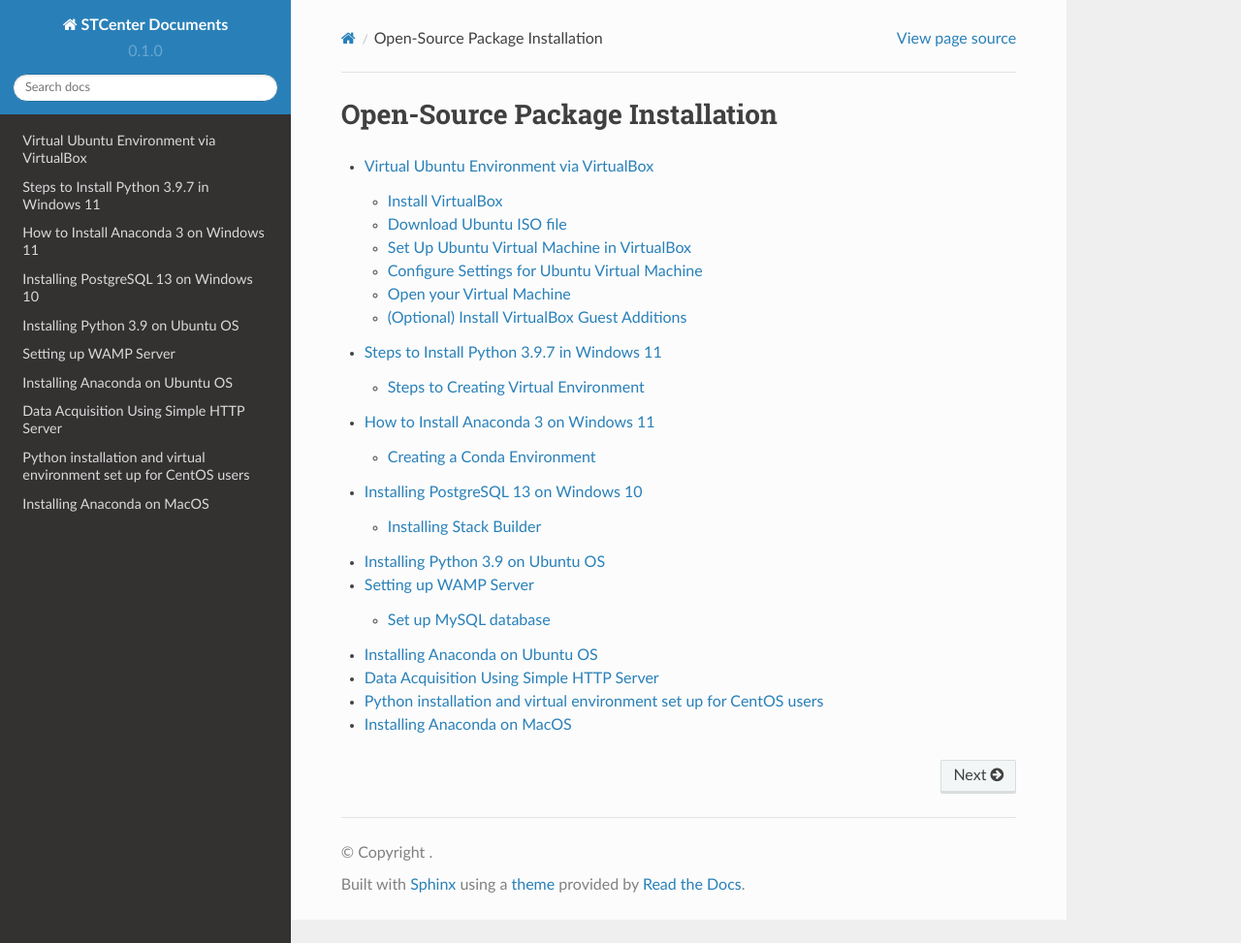
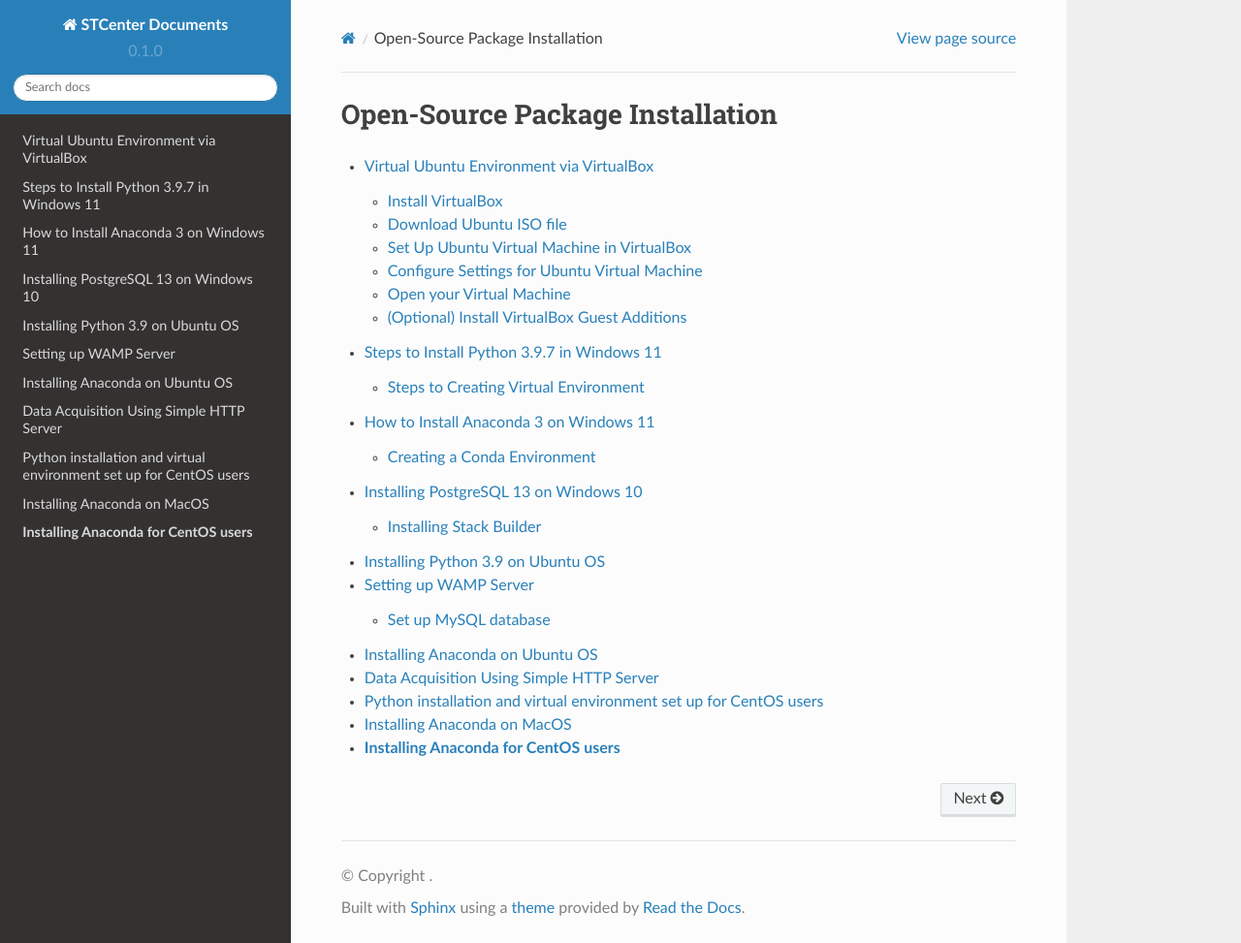
Before and after one commit to stccenter/STCenterDocs, a Sphinx documentation site: the page built from docs/source/index.rst, in a window 1280 px wide and 973 px high. Shown: the whole window at 97% size. Built offline with Sphinx 7.4.7 and the Read the Docs theme 2.0.0, drawn with Linux system fonts in a browser that asks for light colours.

Commit message:
Update index.rst

```diff
--- a/docs/source/index.rst
+++ b/docs/source/index.rst
@@ -16,3 +16,4 @@ Open-Source Package Installation
    dataacquisition_http_server
    Python-Installation-CentOS
    Installing Anaconda on MacOS
+   Installing Anaconda CentOS.rst
```
